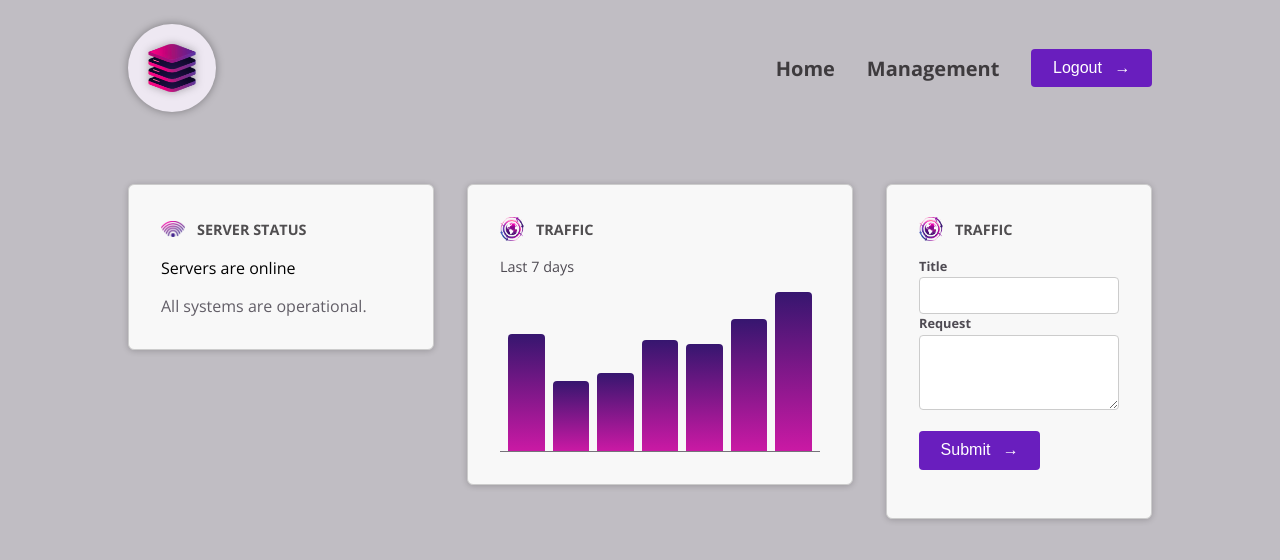
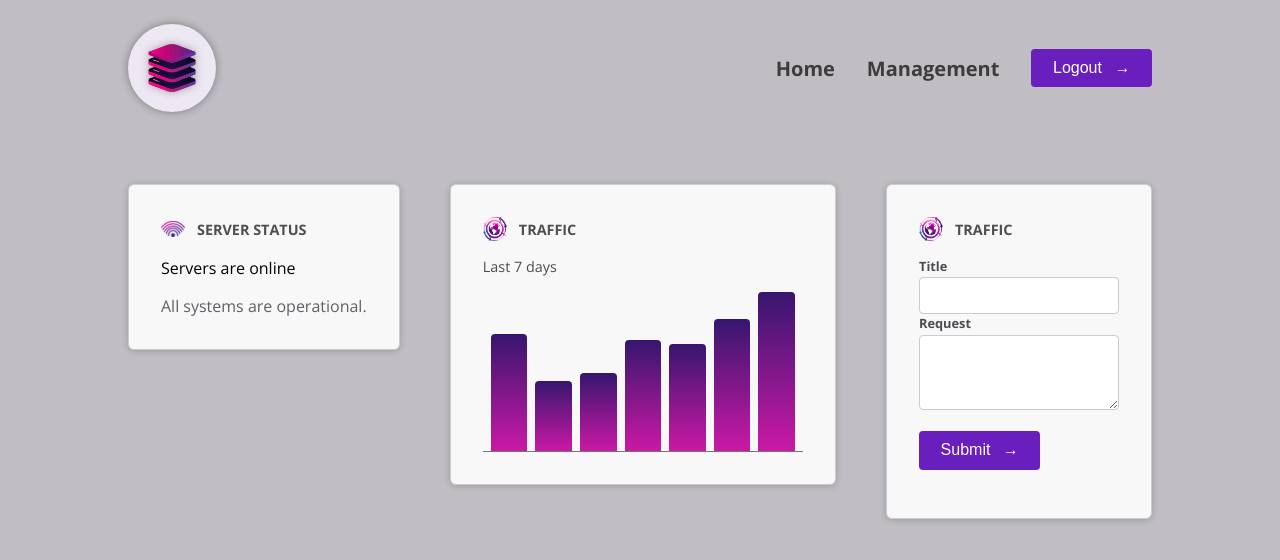
Before and after one commit to RajShukla2308/angular, an Angular app: page / in a window 1280 px wide. Shown: the top 560 px of the page. Built offline with nearby package versions, Linux system fonts and the light colour scheme.

Commit message:
using host functionality 116

```diff
--- a/src/app/dashboard/dashboard-item/dashboard-item.component.html
+++ b/src/app/dashboard/dashboard-item/dashboard-item.component.html
@@ -3,5 +3,4 @@
         <img [src]="imgData().src" [alt]="imgData().alt" />
         <h2>{{heading()}}</h2>
     </header>
-
     <ng-content></ng-content>
--- a/src/app/dashboard/tickets/tickets.component.css
+++ b/src/app/dashboard/tickets/tickets.component.css
@@ -1,33 +1,33 @@
-#tickets {
+:host {
   display: flex;
   flex-direction: column;
   gap: 1.5rem;
 }
 
-#tickets ul {
+:host ul {
   list-style: none;
   margin: 0;
   padding: 0;
   width: 15rem;
 }
 
-#tickets li {
+:host li {
   margin: 0.5rem 0;
 }
 
-#tickets p {
+:host p {
   margin: 0;
   color: #4f4b53;
 }
 
-#tickets h2 {
+:host h2 {
   margin: 0;
   font-size: 1.1rem;
   color: #38343c;
 }
 
 @media (min-width: 768px) {
-  #tickets {
+  :host {
     flex-direction: row;
   }
 }
--- a/src/app/dashboard/tickets/tickets.component.html
+++ b/src/app/dashboard/tickets/tickets.component.html
@@ -3,6 +3,4 @@
       <img src="list.png" alt="A list of items" />
       <h2>Support Tickets</h2>
     </header> -->
-    <div id="new-ticket">
       <app-new-ticket />
-    </div>
--- a/src/app/dashboard/traffic/traffic.component.css
+++ b/src/app/dashboard/traffic/traffic.component.css
@@ -1,4 +1,4 @@
-#traffic {
+:host {
   display: block;
   width: 15rem;
 }
@@ -26,7 +26,7 @@
 }
 
 @media (min-width: 768px) {
-  #traffic {
+  :host {
     width: 20rem;
   }
 }
--- a/src/app/dashboard/traffic/traffic.component.html
+++ b/src/app/dashboard/traffic/traffic.component.html
@@ -3,7 +3,6 @@
       <img src="globe.png" alt="A globe" />
       <h2>Traffic</h2>
     </header> -->
-    <div id="traffic">
       <p>Last 7 days</p>
 
       <div id="chart">
@@ -11,4 +10,3 @@
           <div [style.height]="(dataPoint.value / maxTraffic) * 100 + '%'"></div>
         }
       </div>
-    </div>
--- a/src/app/server-status/server-status.component.css
+++ b/src/app/server-status/server-status.component.css
@@ -1,9 +1,9 @@
-#status {
+#host {
   display: block;
   width: 15rem;
 }
 
-.status p:first-of-type {
+.host p:first-of-type {
   font-weight: bold;
   animation: pulse 2s infinite;
   margin: 0 0 0.5rem 0;
--- a/src/app/server-status/server-status.component.html
+++ b/src/app/server-status/server-status.component.html
@@ -3,7 +3,6 @@
       <img src="status.png" alt="A signal symbol" />
       <h2>Server Status</h2>
     </header> -->
-    <div id="status">
       @if (currentStatus === 'online') {
         <p>Servers are online</p>
         <p>All systems are operational.</p>
@@ -14,4 +13,3 @@
         <p>Server status is unknown</p>
         <p>Fetching server status failed.</p>
       }
-    </div>
```
